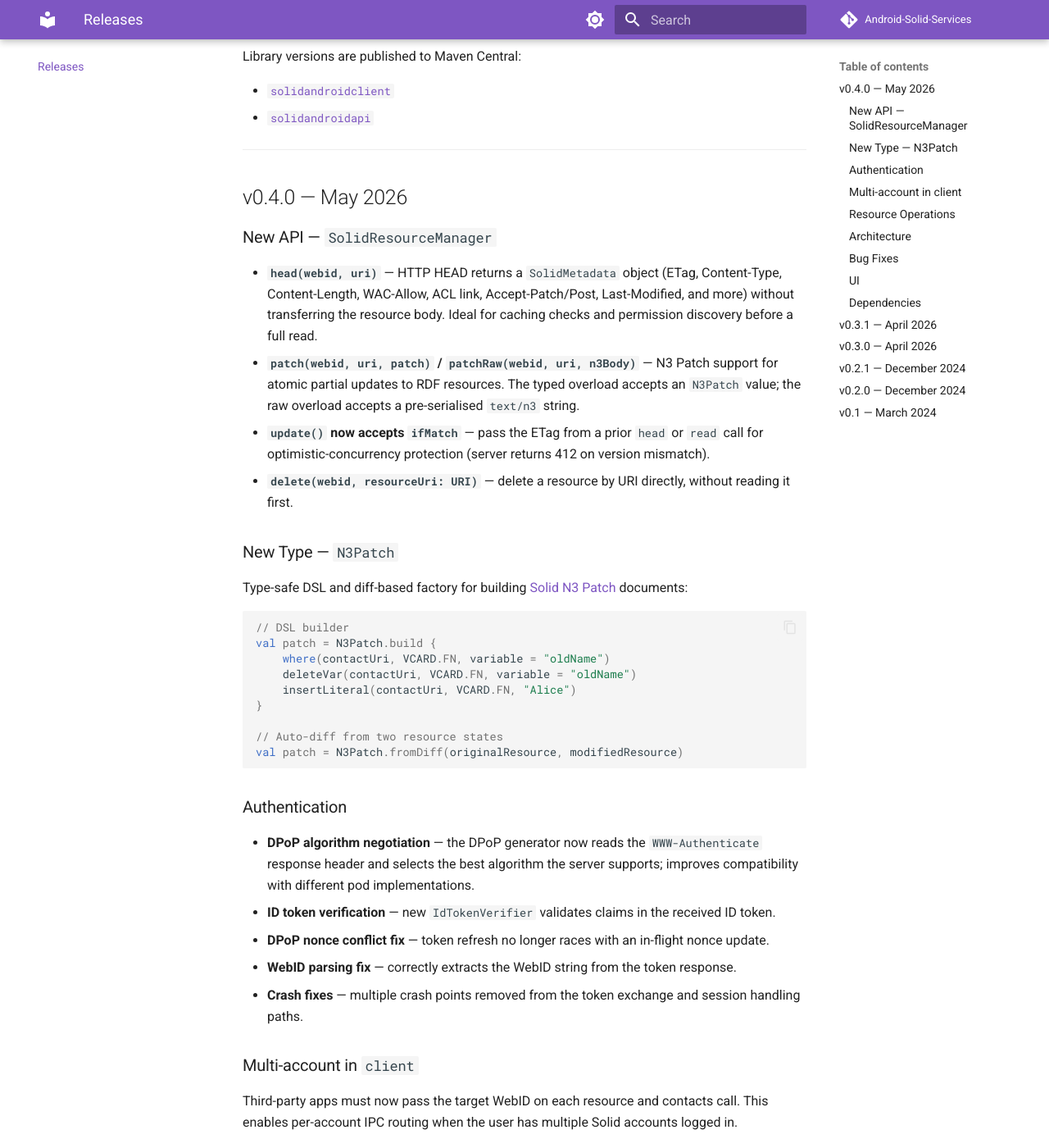
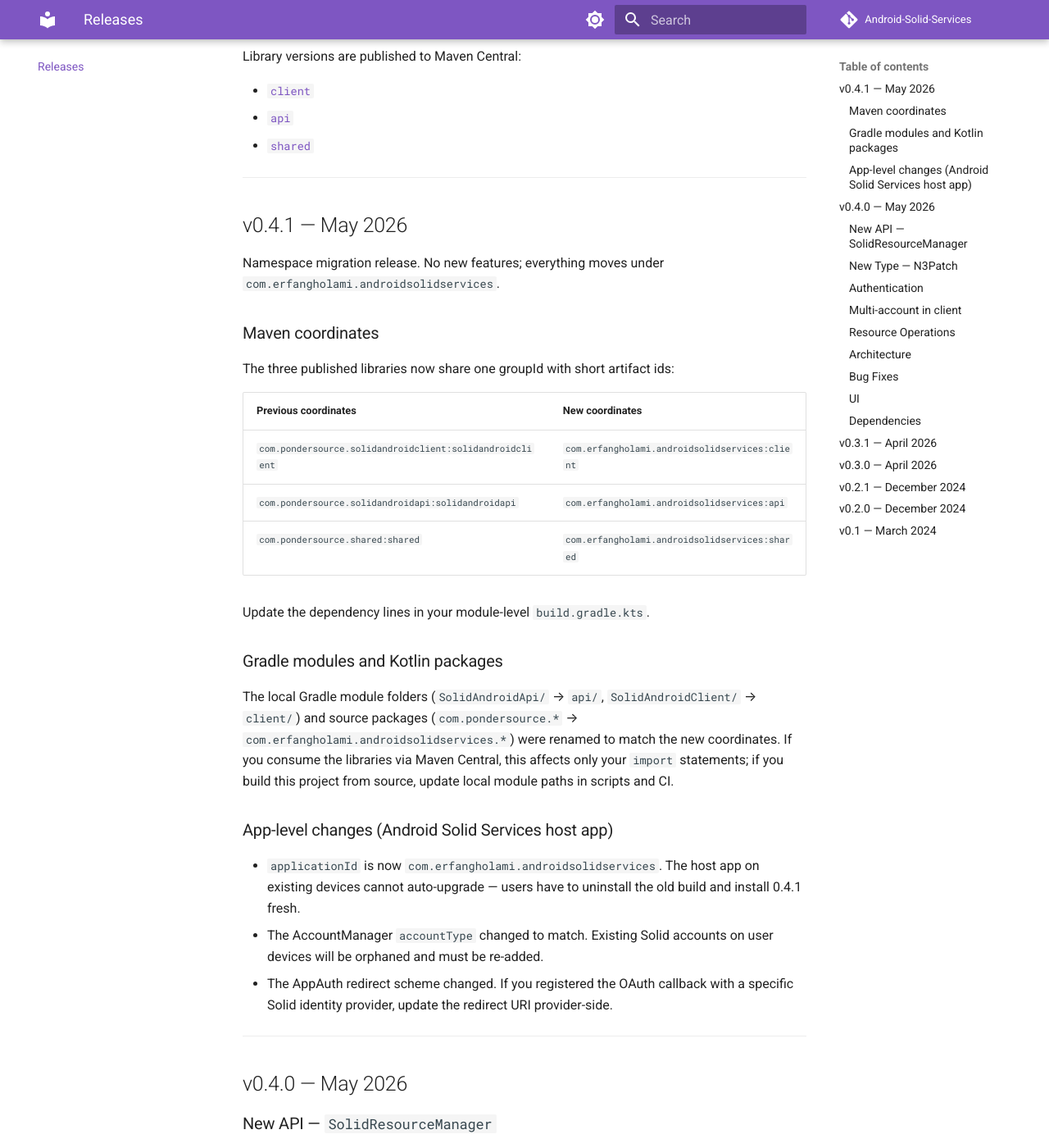
Before and after one commit to pondersource/Android-Solid-Services, an MkDocs documentation site: the page built from docs/release.md, in a window 1280 px wide and 1400 px high, scrolled down 213 px. Shown: the whole window at 82% size. Built offline with MkDocs 1.6.1 and Material for MkDocs 9.7.7, drawn with Linux system fonts in a browser that asks for light colours; comment, search, counter and statistics services are not loaded.

Commit message:
release 0.4.1: namespace migration
Bump versionCode 6 -> 7 and versionName 0.4.1 in the app module, and bump
the published Maven version to 0.4.1 for shared / api / client. Update
install snippets in README and docs to reference the new version.

Add 0.4.1 entries to CHANGELOG and docs/release describing the namespace
migration (com.pondersource -> com.erfangholami.androidsolidservices),
the new short artifact ids (api / client / shared under one groupId),
the Gradle module folder renames, and the user-visible side effects on
applicationId, AccountManager accountType, and the AppAuth redirect
scheme. Fix the artifact link labels in docs/release.md, which still
showed the old artifact names.

````diff
--- a/docs/api-library.md
+++ b/docs/api-library.md
@@ -20,7 +20,7 @@ android {
     }
 }
 dependencies {
-    implementation("com.erfangholami.androidsolidservices:api:0.4.0")
+    implementation("com.erfangholami.androidsolidservices:api:0.4.1")
 }
 ```
 
--- a/docs/client-library.md
+++ b/docs/client-library.md
@@ -19,7 +19,7 @@ android {
     }
 }
 dependencies {
-    implementation("com.erfangholami.androidsolidservices:client:0.4.0")
+    implementation("com.erfangholami.androidsolidservices:client:0.4.1")
 }
 ```
 
--- a/docs/getting-started.md
+++ b/docs/getting-started.md
@@ -13,7 +13,7 @@
     ```kotlin
     // build.gradle.kts (module level)
     dependencies {
-        implementation("com.erfangholami.androidsolidservices:client:0.4.0")
+        implementation("com.erfangholami.androidsolidservices:client:0.4.1")
     }
     ```
 
@@ -24,7 +24,7 @@
     ```kotlin
     // build.gradle.kts (module level)
     dependencies {
-        implementation("com.erfangholami.androidsolidservices:api:0.4.0")
+        implementation("com.erfangholami.androidsolidservices:api:0.4.1")
     }
     ```
 
--- a/docs/release.md
+++ b/docs/release.md
@@ -4,8 +4,37 @@ All releases are published on the [GitHub Releases page](https://github.com/erfa
 
 Library versions are published to Maven Central:
 
-- [`solidandroidclient`](https://central.sonatype.com/artifact/com.erfangholami.androidsolidservices/client)
-- [`solidandroidapi`](https://central.sonatype.com/artifact/com.erfangholami.androidsolidservices/api)
+- [`client`](https://central.sonatype.com/artifact/com.erfangholami.androidsolidservices/client)
+- [`api`](https://central.sonatype.com/artifact/com.erfangholami.androidsolidservices/api)
+- [`shared`](https://central.sonatype.com/artifact/com.erfangholami.androidsolidservices/shared)
+
+---
+
+## v0.4.1 — May 2026
+
+Namespace migration release. No new features; everything moves under `com.erfangholami.androidsolidservices`.
+
+### Maven coordinates
+
+The three published libraries now share one groupId with short artifact ids:
+
+| Previous coordinates                                       | New coordinates                                |
+|------------------------------------------------------------|------------------------------------------------|
+| `com.pondersource.solidandroidclient:solidandroidclient`   | `com.erfangholami.androidsolidservices:client` |
+| `com.pondersource.solidandroidapi:solidandroidapi`         | `com.erfangholami.androidsolidservices:api`    |
+| `com.pondersource.shared:shared`                           | `com.erfangholami.androidsolidservices:shared` |
+
+Update the dependency lines in your module-level `build.gradle.kts`.
+
+### Gradle modules and Kotlin packages
+
+The local Gradle module folders (`SolidAndroidApi/` → `api/`, `SolidAndroidClient/` → `client/`) and source packages (`com.pondersource.*` → `com.erfangholami.androidsolidservices.*`) were renamed to match the new coordinates. If you consume the libraries via Maven Central, this affects only your `import` statements; if you build this project from source, update local module paths in scripts and CI.
+
+### App-level changes (Android Solid Services host app)
+
+- `applicationId` is now `com.erfangholami.androidsolidservices`. The host app on existing devices cannot auto-upgrade — users have to uninstall the old build and install 0.4.1 fresh.
+- The AccountManager `accountType` changed to match. Existing Solid accounts on user devices will be orphaned and must be re-added.
+- The AppAuth redirect scheme changed. If you registered the OAuth callback with a specific Solid identity provider, update the redirect URI provider-side.
 
 ---
 
````
Also changed, not shown: CHANGELOG.md (+30 -0 lines), README.md (+2 -2 lines), 4 other files.
